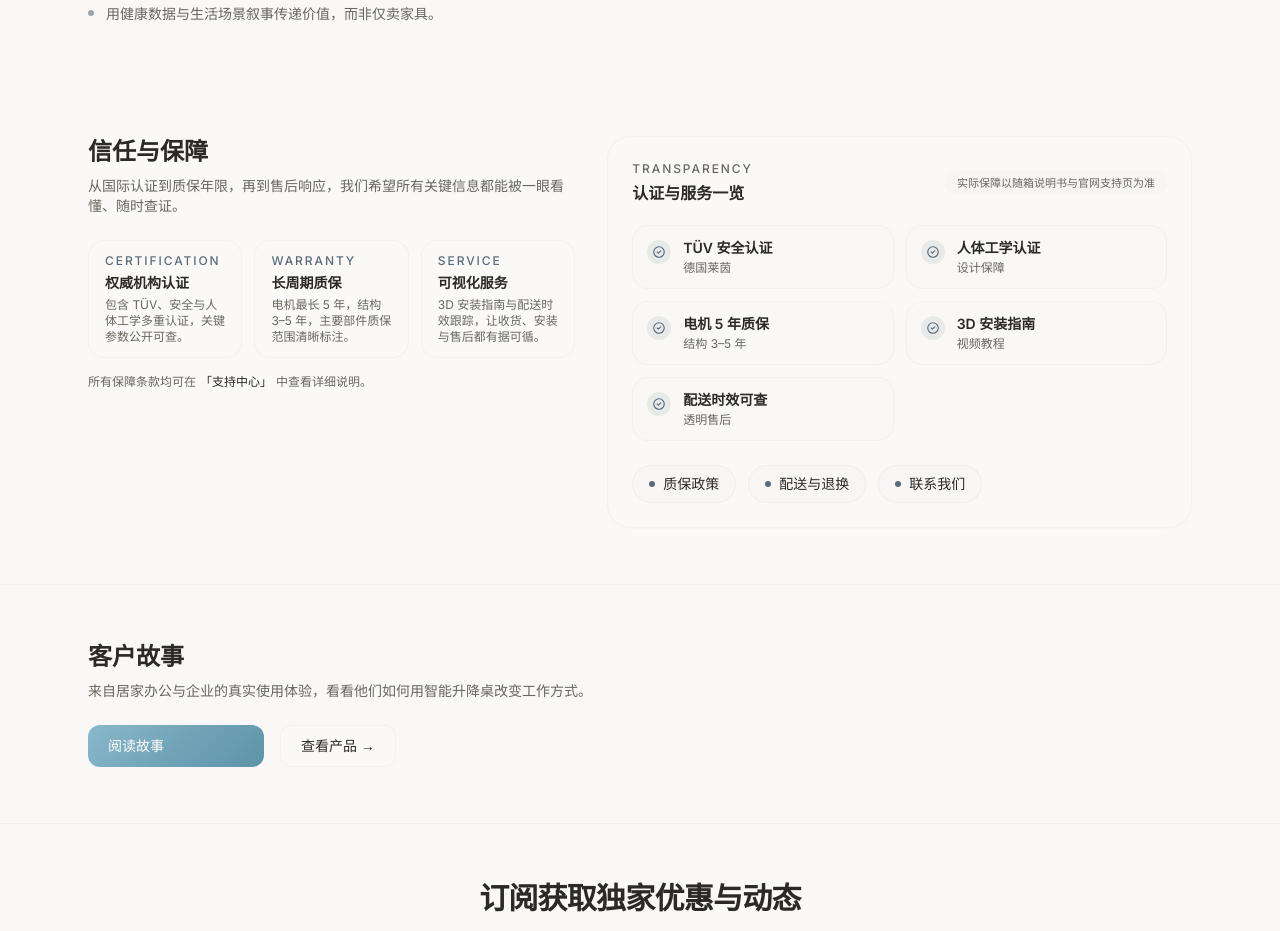
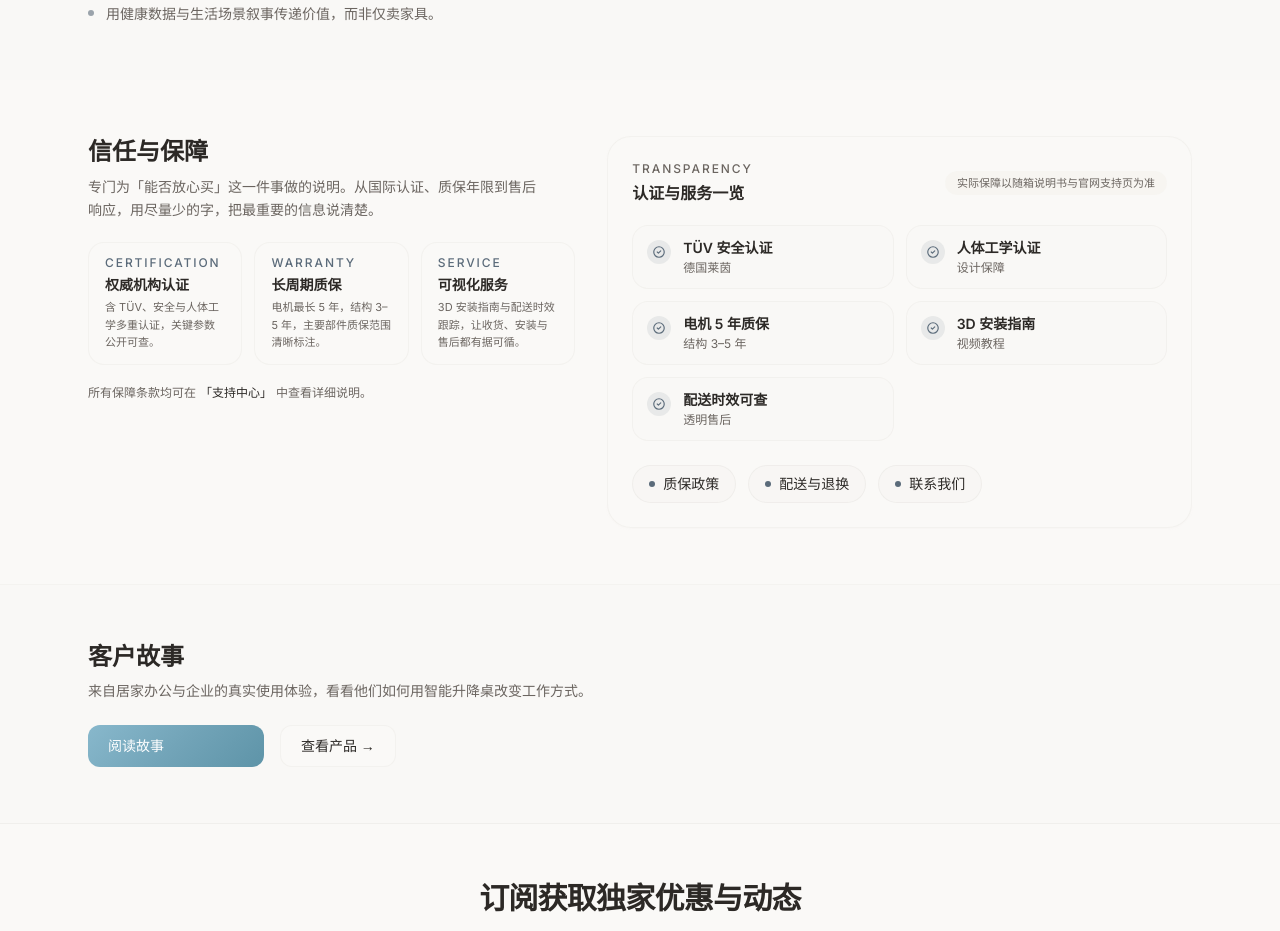
Before and after one commit to 532596/my-dtc-store, a Next.js app: page /about in a window 1280 px wide. Shown: the part 960-1891 px from the top of the page. Built offline with nearby package versions, Linux system fonts and the light colour scheme; no server answers.

Commit message:
排版优化

```diff
--- a/src/app/about/page.tsx
+++ b/src/app/about/page.tsx
@@ -112,19 +112,21 @@ export default function AboutPage() {
         <Reveal>
           <div className="grid gap-8 lg:grid-cols-[minmax(0,1.25fr)_minmax(0,1.5fr)]">
             {/* 左侧：标题 + 三大承诺 */}
-            <div>
-              <h2 className="text-xl font-semibold text-foreground md:text-2xl">信任与保障</h2>
-              <p className="mt-2 max-w-xl text-sm text-warm-muted">
-                从国际认证到质保年限，再到售后响应，我们希望所有关键信息都能被一眼看懂、随时查证。
-              </p>
-              <div className="mt-6 grid gap-3 text-sm text-warm-muted sm:grid-cols-3">
+            <div className="space-y-5">
+              <div>
+                <h2 className="text-xl font-semibold text-foreground md:text-2xl">信任与保障</h2>
+                <p className="mt-2 max-w-md text-sm leading-relaxed text-warm-muted">
+                  专门为「能否放心买」这一件事做的说明。从国际认证、质保年限到售后响应，用尽量少的字，把最重要的信息说清楚。
+                </p>
+              </div>
+              <div className="grid gap-3 text-sm text-warm-muted sm:grid-cols-2 lg:grid-cols-3">
                 <div className="rounded-2xl border border-warm-gray/40 bg-warm-white px-4 py-3">
                   <p className="text-xs font-medium uppercase tracking-[0.16em] text-accent">
                     Certification
                   </p>
                   <p className="mt-1 text-sm font-semibold text-foreground">权威机构认证</p>
-                  <p className="mt-1 text-xs">
-                    包含 TÜV、安全与人体工学多重认证，关键参数公开可查。
+                  <p className="mt-1 text-[11px] leading-relaxed">
+                    含 TÜV、安全与人体工学多重认证，关键参数公开可查。
                   </p>
                 </div>
                 <div className="rounded-2xl border border-warm-gray/40 bg-warm-white px-4 py-3">
@@ -132,7 +134,7 @@ export default function AboutPage() {
                     Warranty
                   </p>
                   <p className="mt-1 text-sm font-semibold text-foreground">长周期质保</p>
-                  <p className="mt-1 text-xs">
+                  <p className="mt-1 text-[11px] leading-relaxed">
                     电机最长 5 年，结构 3–5 年，主要部件质保范围清晰标注。
                   </p>
                 </div>
@@ -141,7 +143,7 @@ export default function AboutPage() {
                     Service
                   </p>
                   <p className="mt-1 text-sm font-semibold text-foreground">可视化服务</p>
-                  <p className="mt-1 text-xs">
+                  <p className="mt-1 text-[11px] leading-relaxed">
                     3D 安装指南与配送时效跟踪，让收货、安装与售后都有据可循。
                   </p>
                 </div>
```
